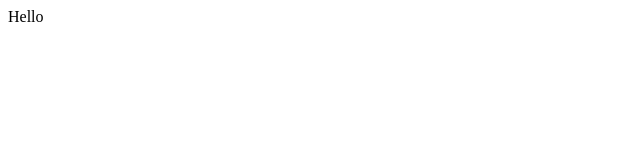
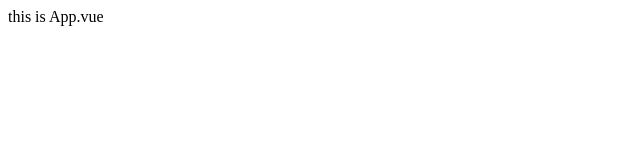
Before and after one commit to hypermkt/nippo, a Vue app: page / in a window 1280 px wide. Shown: the top 160 px of the page, without its empty margins (0-640 px from the left). Built offline with nearby package versions, Linux system fonts and the light colour scheme.

Commit message:
トップページを表示させる

```diff
--- a/public/index.html
+++ b/public/index.html
@@ -6,7 +6,7 @@
 </head>
 <body>
 <div id="app">
-  {{ message }}
+  <router-view></router-view>
 </div>
 <script src="app.js"></script>
 </body>
--- /dev/null
+++ b/src/js/components/App.vue
@@ -0,0 +1,5 @@
+<template>
+  <div>
+    this is App.vue
+  </div>
+</template>
--- a/src/js/main.js
+++ b/src/js/main.js
@@ -1,8 +1,15 @@
 import Vue from 'vue';
+import VueRouter from 'vue-router';
+import App from './components/App.vue';
 
-new Vue({
-  el: '#app',
-  data: {
-    message: 'Hello'
-  }
+Vue.use(VueRouter);
+
+const routes = [
+  { path: '/', component: App }
+];
+
+const router = new VueRouter({
+  routes
 });
+
+new Vue({router}).$mount('#app');
```
